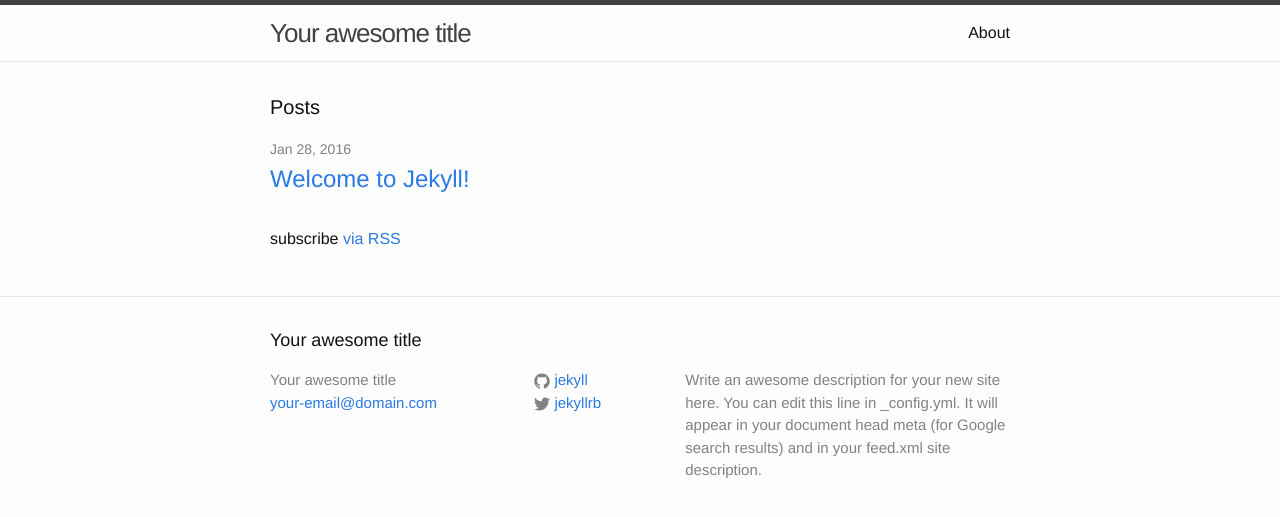
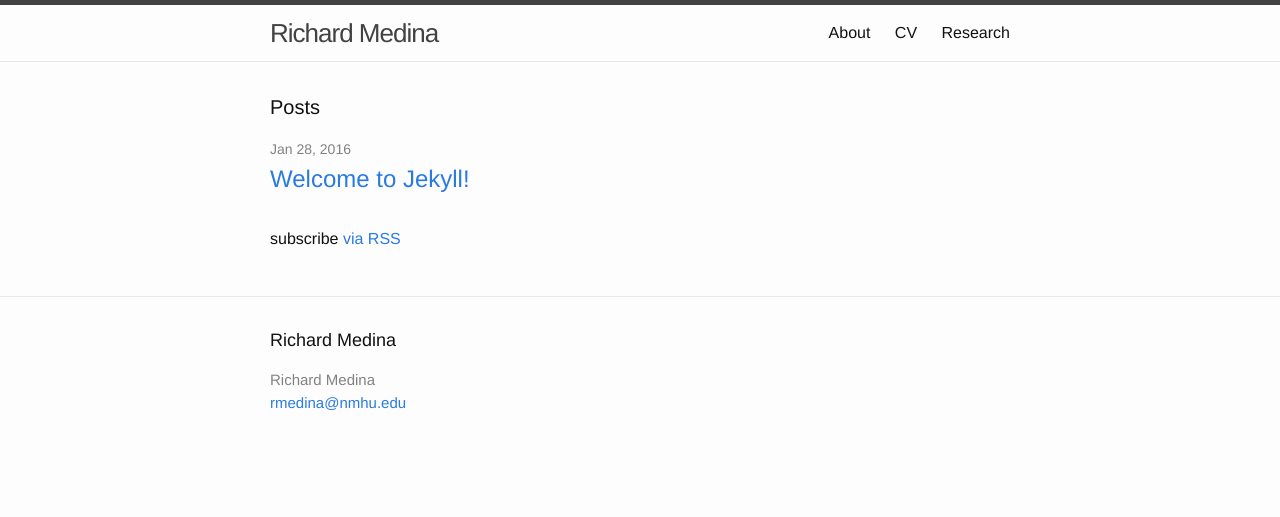
Before and after one commit to anidem/anidem.github.io, a Jekyll site: the page built from index.html, in a window 1280 px wide. Shown: the top 517 px of the page. Built offline with Jekyll 4.4.1, drawn with Linux system fonts in a browser that asks for light colours.

Commit message:
clean up installation text

```diff
--- a/_config.yml
+++ b/_config.yml
@@ -1,14 +1,11 @@
 # Site settings
-title: Your awesome title
-email: your-email@domain.com
-description: > # this means to ignore newlines until "baseurl:"
-  Write an awesome description for your new site here. You can edit this
-  line in _config.yml. It will appear in your document head meta (for
-  Google search results) and in your feed.xml site description.
+title: Richard Medina
+email: rmedina@nmhu.edu
+description: > # What's going on in here?
 baseurl: "" # the subpath of your site, e.g. /blog/
 url: "http://yourdomain.com" # the base hostname & protocol for your site
-twitter_username: jekyllrb
-github_username:  jekyll
+twitter_username:
+github_username:
 
 # Build settings
 markdown: kramdown
--- /dev/null
+++ b/cv/cv.md
@@ -0,0 +1,7 @@
+---
+layout: page
+title: CV
+permalink: /cv/
+---
+
+cv
--- /dev/null
+++ b/research/research.md
@@ -0,0 +1,7 @@
+---
+layout: page
+title: Research
+permalink: /research/
+---
+
+research topics here...
```
